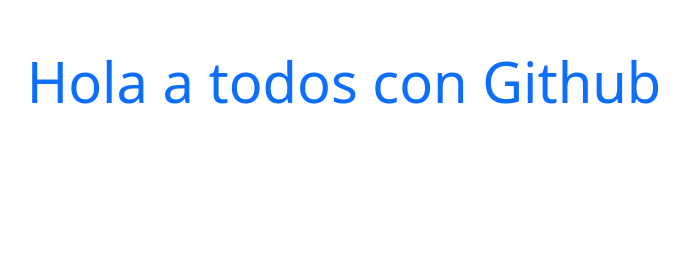
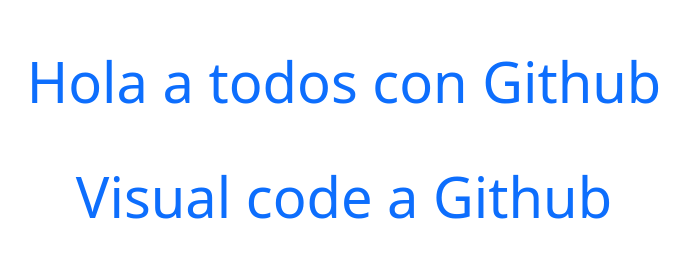
Before and after one commit to RodrigDX/sis_rock, a plain HTML site: page index.html in a window 1280 px wide. Shown: the whole page, without its empty margins (296-986 px from the left). Drawn offline with nearby package versions, Linux system fonts and the light colour scheme.

Commit message:
Actualizar

```diff
--- a/index.html
+++ b/index.html
@@ -12,6 +12,8 @@
   </head>
   <body>
     <h1 class="text-center mt-5 display-4 text-primary">Hola a todos con Github</h1>
+    <h2 class="text-center mt-5 display-4 text-primary">Visual code a Github</h2>
+
 
     <!-- Optional JavaScript; choose one of the two! -->
 
```
